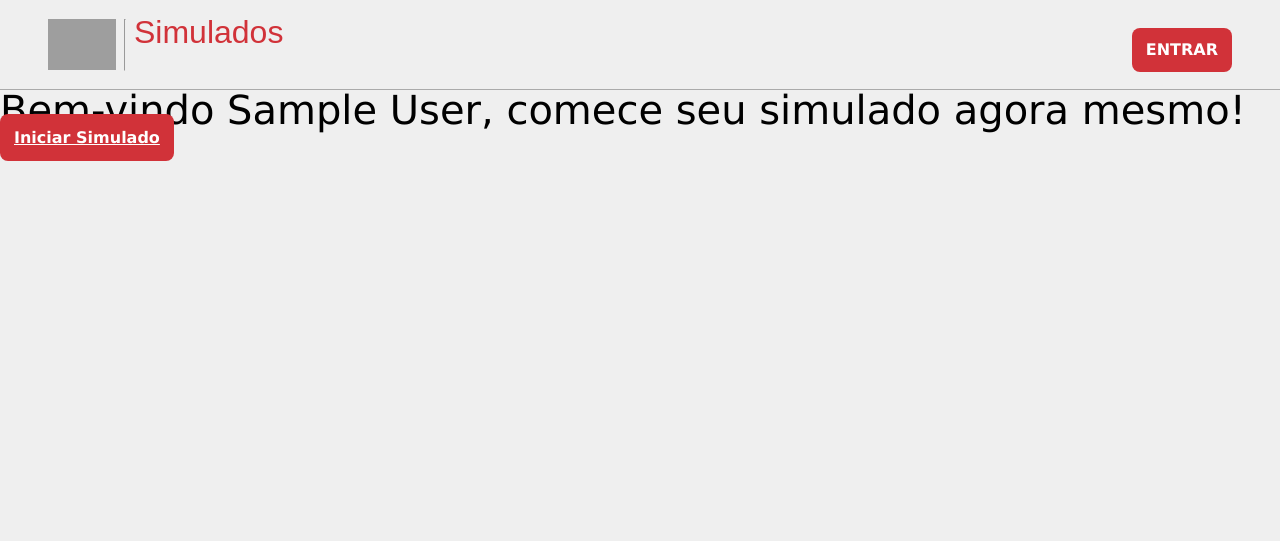
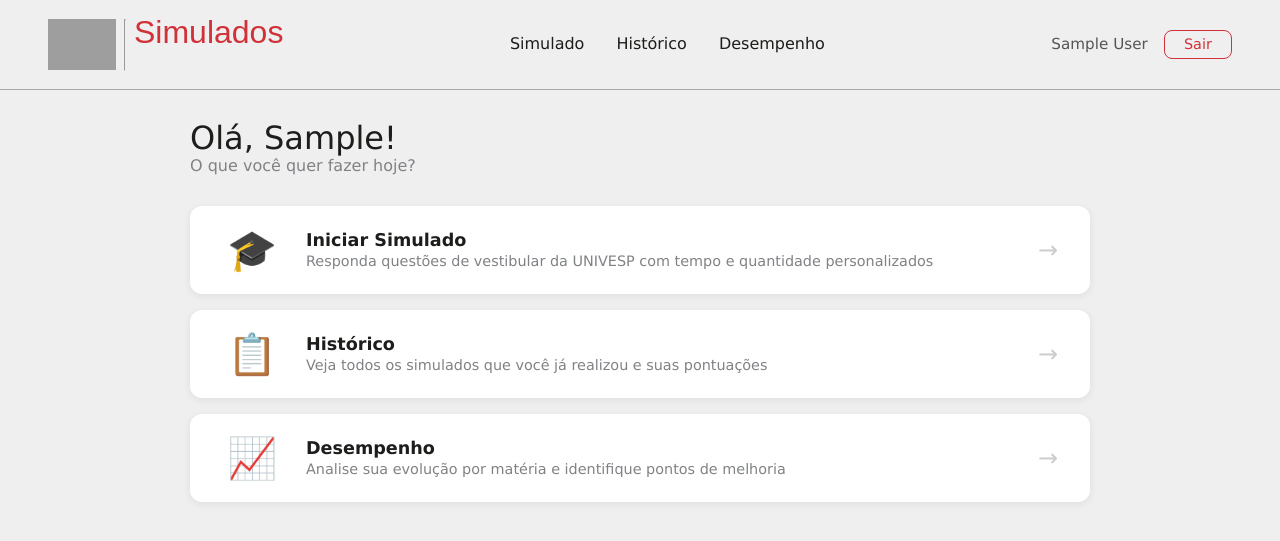
Before and after one commit to oliveiramilena/projeto-integrador-1, a Flask app: page / in a window 1280 px wide. Shown: the top 541 px of the page. Run offline with Flask 3, Linux system fonts and the light colour scheme; the visitor is signed in with stand-in values (Sample User, id 1); grey boxes are pictures that could not be loaded.

Commit message:
feat: adjust layout of the home page for logged-in users

```diff
--- a/app/static/css/style.css
+++ b/app/static/css/style.css
@@ -253,3 +253,145 @@ input.form-att:focus {
     margin-top: 10px;
     transition: background 0.3s ease;
 }
+
+/* Header nav (usuário logado) */
+.header-brand {
+    display: flex;
+    align-items: center;
+}
+
+.header-nav {
+    display: flex;
+    gap: 2rem;
+}
+
+.header-nav a {
+    color: #1D1D1B;
+    font-weight: 500;
+    padding: 0.25rem 0;
+    border-bottom: 2px solid transparent;
+    transition: border-color 0.2s;
+}
+
+.header-nav a:hover {
+    border-bottom-color: #D13239;
+}
+
+.header-user {
+    display: flex;
+    align-items: center;
+    gap: 1rem;
+}
+
+.user-name {
+    font-size: 0.95rem;
+    color: #555;
+}
+
+.btn-outline {
+    border: 1.5px solid #D13239;
+    color: #D13239;
+    background: transparent;
+    padding: 0.4rem 1.2rem;
+    border-radius: 8px;
+    font-size: 0.9rem;
+    transition: background 0.2s, color 0.2s;
+}
+
+.btn-outline:hover {
+    background: #D13239;
+    color: #fff;
+}
+
+/* Dashboard */
+.dashboard {
+    max-width: 900px;
+    margin: 2rem auto;
+    padding: 0 3rem;
+}
+
+.dashboard-header {
+    margin-bottom: 2rem;
+}
+
+.dashboard-header h1 {
+    font-size: 2rem;
+    color: #1D1D1B;
+}
+
+.dashboard-header p {
+    color: #808285;
+    margin-top: 0.25rem;
+    font-size: 1rem;
+}
+
+.dashboard-cards {
+    display: flex;
+    flex-direction: column;
+    gap: 1rem;
+}
+
+.dashboard-card {
+    display: flex;
+    align-items: center;
+    gap: 1.5rem;
+    background: #fff;
+    border-radius: 12px;
+    padding: 1.5rem 2rem;
+    text-decoration: none;
+    color: #1D1D1B;
+    box-shadow: 0 2px 8px rgba(0,0,0,0.07);
+    transition: box-shadow 0.2s, transform 0.2s;
+}
+
+.dashboard-card:hover {
+    box-shadow: 0 6px 20px rgba(0,0,0,0.12);
+    transform: translateY(-2px);
+}
+
+.card-icon {
+    font-size: 2.5rem;
+    width: 60px;
+    text-align: center;
+    flex-shrink: 0;
+}
+
+.card-body {
+    flex: 1;
+}
+
+.card-body h3 {
+    font-size: 1.1rem;
+    font-weight: 600;
+    margin-bottom: 0.25rem;
+    color: #1D1D1B;
+}
+
+.card-body p {
+    font-size: 0.9rem;
+    color: #808285;
+    margin: 0;
+}
+
+.card-arrow {
+    font-size: 1.5rem;
+    color: #ccc;
+    flex-shrink: 0;
+    transition: color 0.2s;
+}
+
+.dashboard-card:hover .card-arrow {
+    color: #D13239;
+}
+
+.card-simulado:hover {
+    border-left: 4px solid #00A5A2;
+}
+
+.card-historico:hover {
+    border-left: 4px solid #D13239;
+}
+
+.card-desempenho:hover {
+    border-left: 4px solid #f0a500;
+}
--- a/app/templates/base.html
+++ b/app/templates/base.html
@@ -1,5 +1,5 @@
 <!DOCTYPE html>
-<html lang="en">
+<html lang="pt-BR">
 <head>
     <meta charset="UTF-8">
     <meta name="viewport" content="width=device-width, initial-scale=1.0">
@@ -9,14 +9,26 @@
 </head>
 <body>
     <header>
-        <div>
+        <div class="header-brand">
             <img src="{{url_for('static',filename='imagens/icone.png')}}" alt="LOGOTIPO UNIVESP">
             <hr><h2>Simulados</h2>
         </div>
+        {% if current_user.is_authenticated %}
+        <nav class="header-nav">
+            <a href="{{url_for('home.questionario')}}">Simulado</a>
+            <a href="/historico">Histórico</a>
+            <a href="/desempenho">Desempenho</a>
+        </nav>
+        <div class="header-user">
+            <span class="user-name">{{ current_user.name }}</span>
+            <a class="btn btn-outline" href="{{url_for('auth.logout')}}">Sair</a>
+        </div>
+        {% else %}
         <div>
             <a class="btn btn-red" href="{{url_for('auth.login')}}">ENTRAR</a>
         </div>
+        {% endif %}
     </header>
-    <div>{% block content %} {% endblock %}</div>
+    {% block content %} {% endblock %}
 </body>
 </html>
--- a/app/templates/index.html
+++ b/app/templates/index.html
@@ -1,9 +1,39 @@
 {% extends "base.html" %}
 
 {% block content %}
-<h1>Bem-vindo {{name}}, comece seu simulado agora mesmo!</h1>
+<div class="dashboard">
+    <div class="dashboard-header">
+        <h1>Olá, {{ current_user.name.split()[0] }}!</h1>
+        <p>O que você quer fazer hoje?</p>
+    </div>
 
-<div>
-    <a class="btn btn-red" href="/simulado" class="btn btn-primary">Iniciar Simulado</a>
+    <div class="dashboard-cards">
+        <a class="dashboard-card card-simulado" href="{{url_for('home.questionario')}}">
+            <div class="card-icon">&#127891;</div>
+            <div class="card-body">
+                <h3>Iniciar Simulado</h3>
+                <p>Responda questões de vestibular da UNIVESP com tempo e quantidade personalizados</p>
+            </div>
+            <span class="card-arrow">&#8594;</span>
+        </a>
+
+        <a class="dashboard-card card-historico" href="/historico">
+            <div class="card-icon">&#128203;</div>
+            <div class="card-body">
+                <h3>Histórico</h3>
+                <p>Veja todos os simulados que você já realizou e suas pontuações</p>
+            </div>
+            <span class="card-arrow">&#8594;</span>
+        </a>
+
+        <a class="dashboard-card card-desempenho" href="/desempenho">
+            <div class="card-icon">&#128200;</div>
+            <div class="card-body">
+                <h3>Desempenho</h3>
+                <p>Analise sua evolução por matéria e identifique pontos de melhoria</p>
+            </div>
+            <span class="card-arrow">&#8594;</span>
+        </a>
+    </div>
 </div>
 {% endblock %}
```
Also changed, not shown: app/controllers/auth.py (+11 -4 lines).
